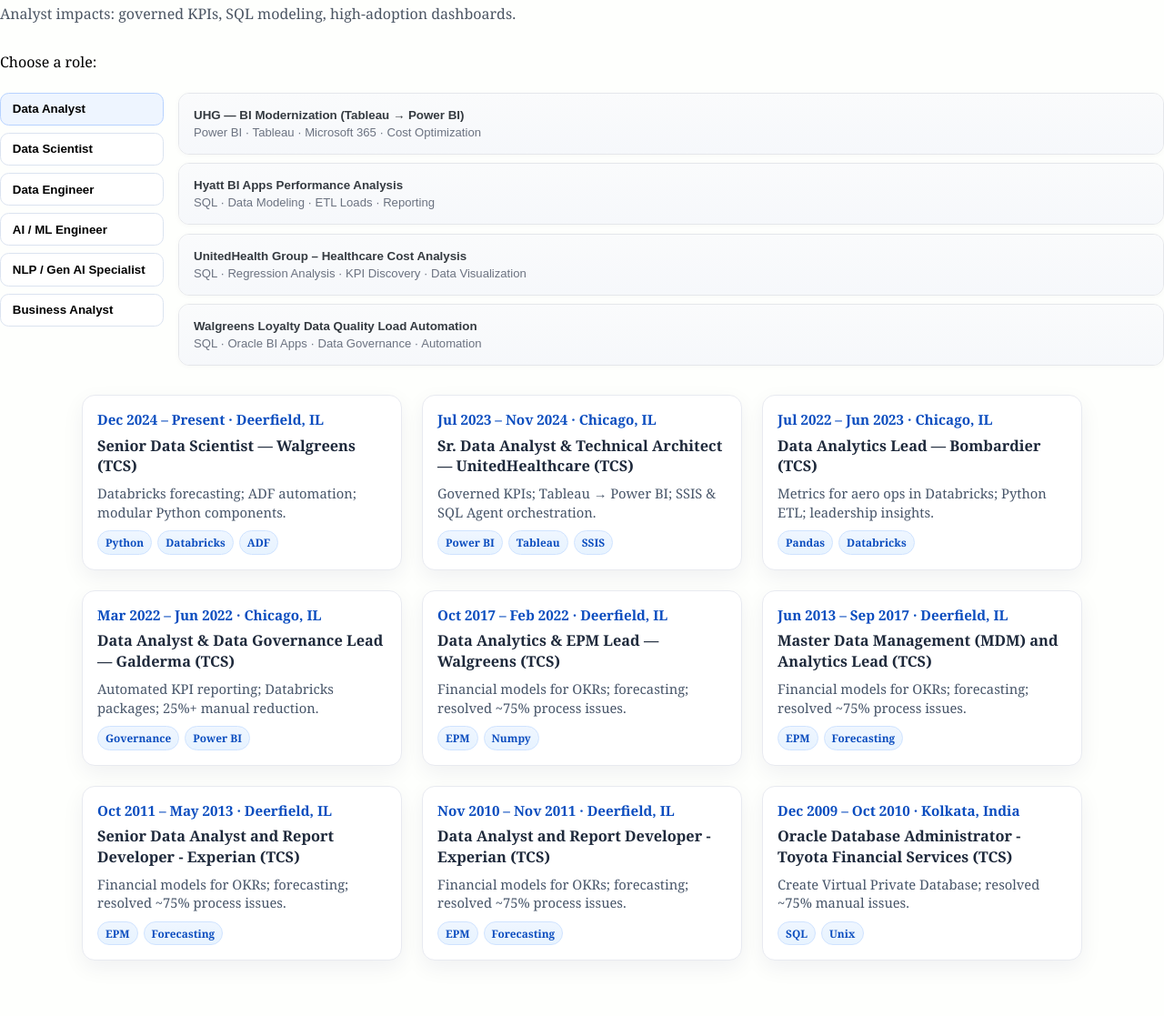
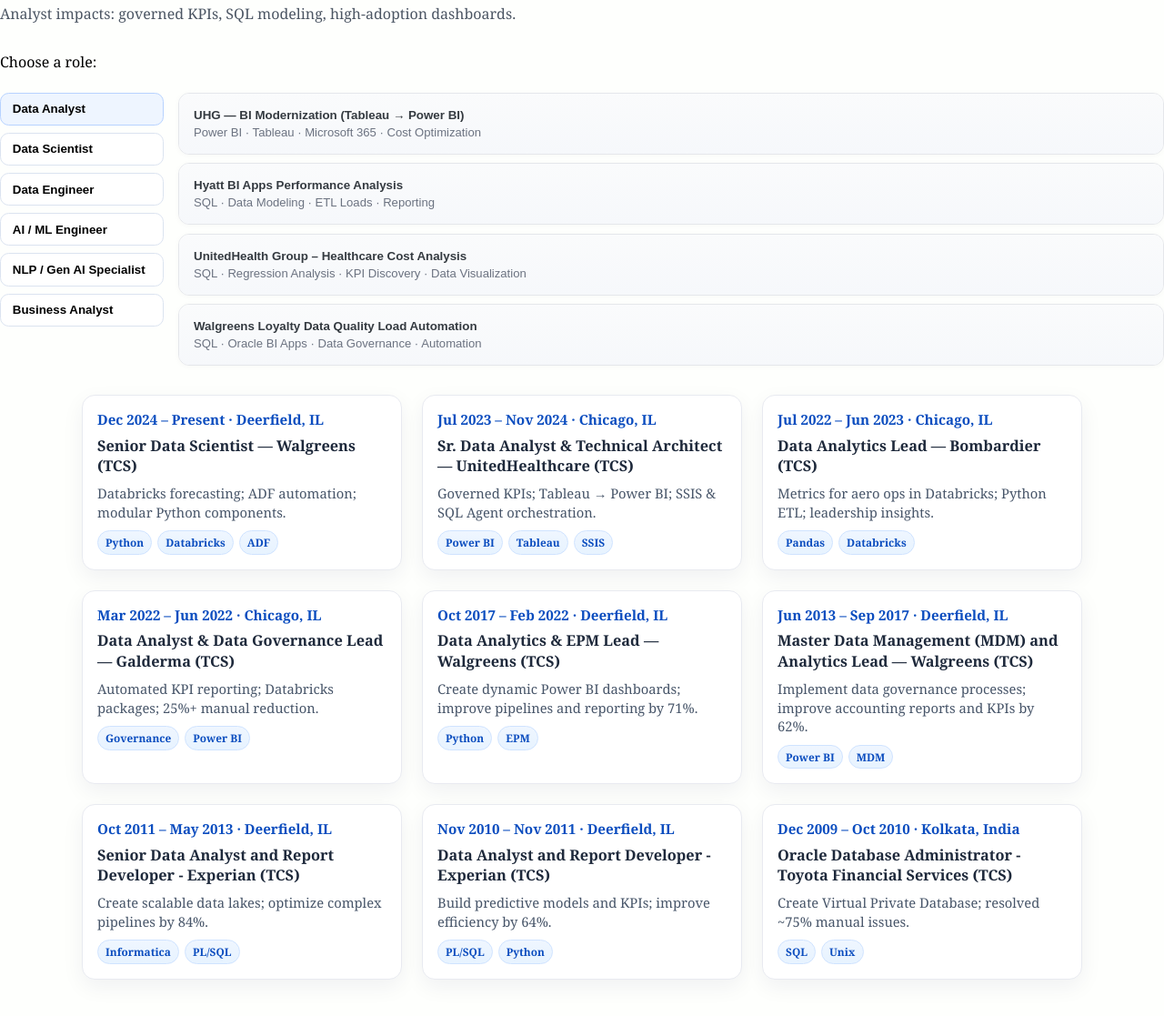
Before and after one commit to RahulBhattacharya1/RahulBhattacharya1.github.io, a Jekyll site: the page built from embeds/experience-embed.html, in a window 1280 px wide. Shown: the whole page at 91% size. Built offline with Jekyll 4.4.1, drawn with Linux system fonts in a browser that asks for light colours; before the commit the page ends 1096 px from its top, so only the background shows below that.

Commit message:
Update experience-body.html

```diff
--- a/_includes/experience-body.html
+++ b/_includes/experience-body.html
@@ -649,26 +649,26 @@
     <article class="flow-card">
       <h3>Oct 2017 – Feb 2022 · Deerfield, IL</h3>
       <h4>Data Analytics & EPM Lead — Walgreens (TCS)</h4>
-      <p>Financial models for OKRs; forecasting; resolved ~75% process issues.</p>
-      <div class="meta"><span class="pill">EPM</span><span class="pill">Numpy</span></div>
+      <p>Create dynamic Power BI dashboards; improve pipelines and reporting by 71%.</p>
+      <div class="meta"><span class="pill">Python</span><span class="pill">EPM</span></div>
     </article>
     <article class="flow-card">
       <h3>Jun 2013 – Sep 2017 · Deerfield, IL</h3>
-      <h4>Master Data Management (MDM) and Analytics Lead (TCS)</h4>
-      <p>Financial models for OKRs; forecasting; resolved ~75% process issues.</p>
-      <div class="meta"><span class="pill">EPM</span><span class="pill">Forecasting</span></div>
+      <h4>Master Data Management (MDM) and Analytics Lead — Walgreens (TCS)</h4>
+      <p>Implement data governance processes; improve accounting reports and KPIs by 62%.</p>
+      <div class="meta"><span class="pill">Power BI</span><span class="pill">MDM</span></div>
     </article>
     <article class="flow-card">
       <h3>Oct 2011 – May 2013 · Deerfield, IL</h3>
       <h4>Senior Data Analyst and Report Developer - Experian (TCS)</h4>
-      <p>Financial models for OKRs; forecasting; resolved ~75% process issues.</p>
-      <div class="meta"><span class="pill">EPM</span><span class="pill">Forecasting</span></div>
+      <p>Create scalable data lakes; optimize complex pipelines by 84%.</p>
+      <div class="meta"><span class="pill">Informatica</span><span class="pill">PL/SQL</span></div>
     </article>
     <article class="flow-card">
       <h3>Nov 2010 – Nov 2011 · Deerfield, IL</h3>
       <h4>Data Analyst and Report Developer - Experian (TCS)</h4>
-      <p>Financial models for OKRs; forecasting; resolved ~75% process issues.</p>
-      <div class="meta"><span class="pill">EPM</span><span class="pill">Forecasting</span></div>
+      <p>Build predictive models and KPIs; improve efficiency by 64%.</p>
+      <div class="meta"><span class="pill">PL/SQL</span><span class="pill">Python</span></div>
     </article>
     <article class="flow-card">
       <h3>Dec 2009 – Oct 2010 · Kolkata, India</h3>
```
